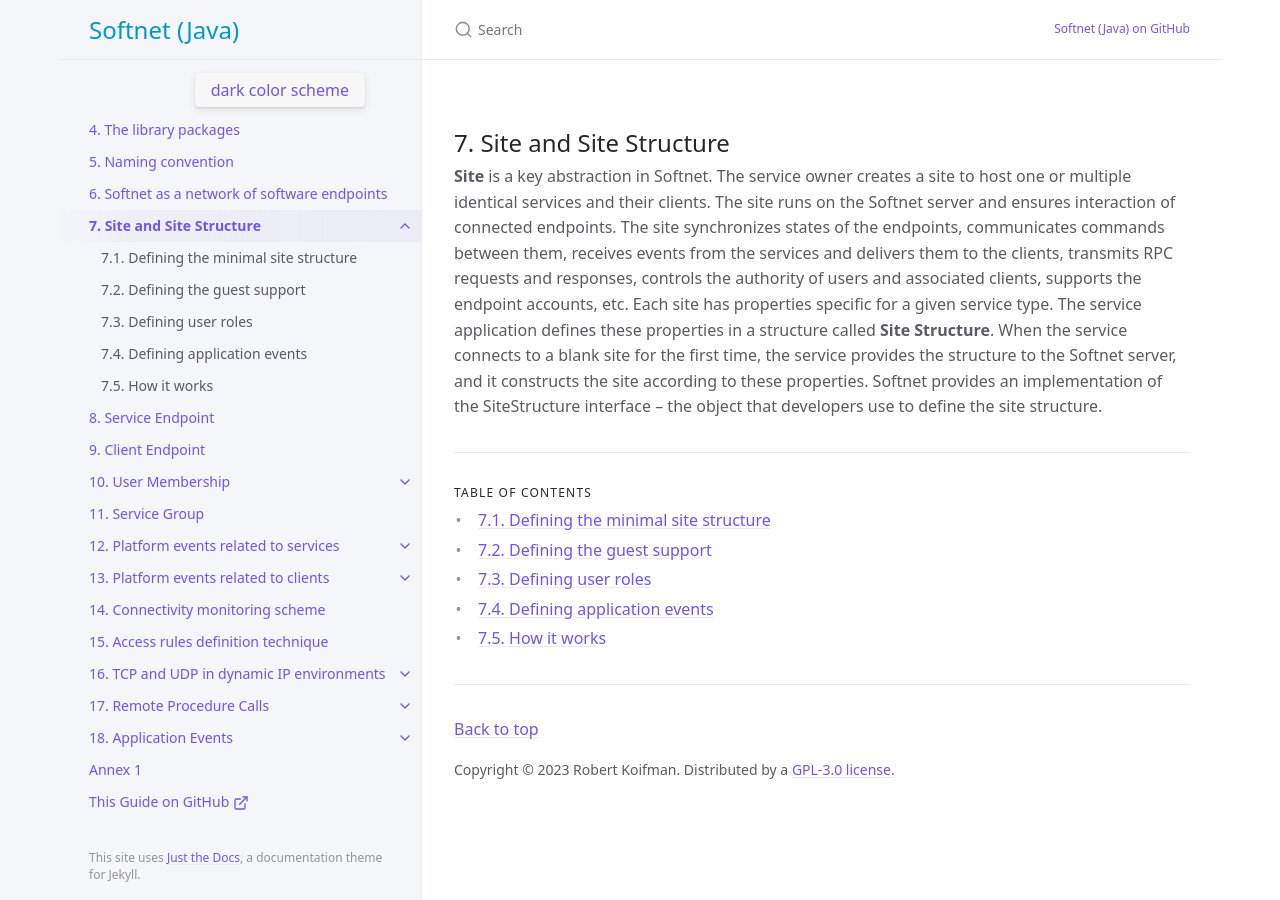
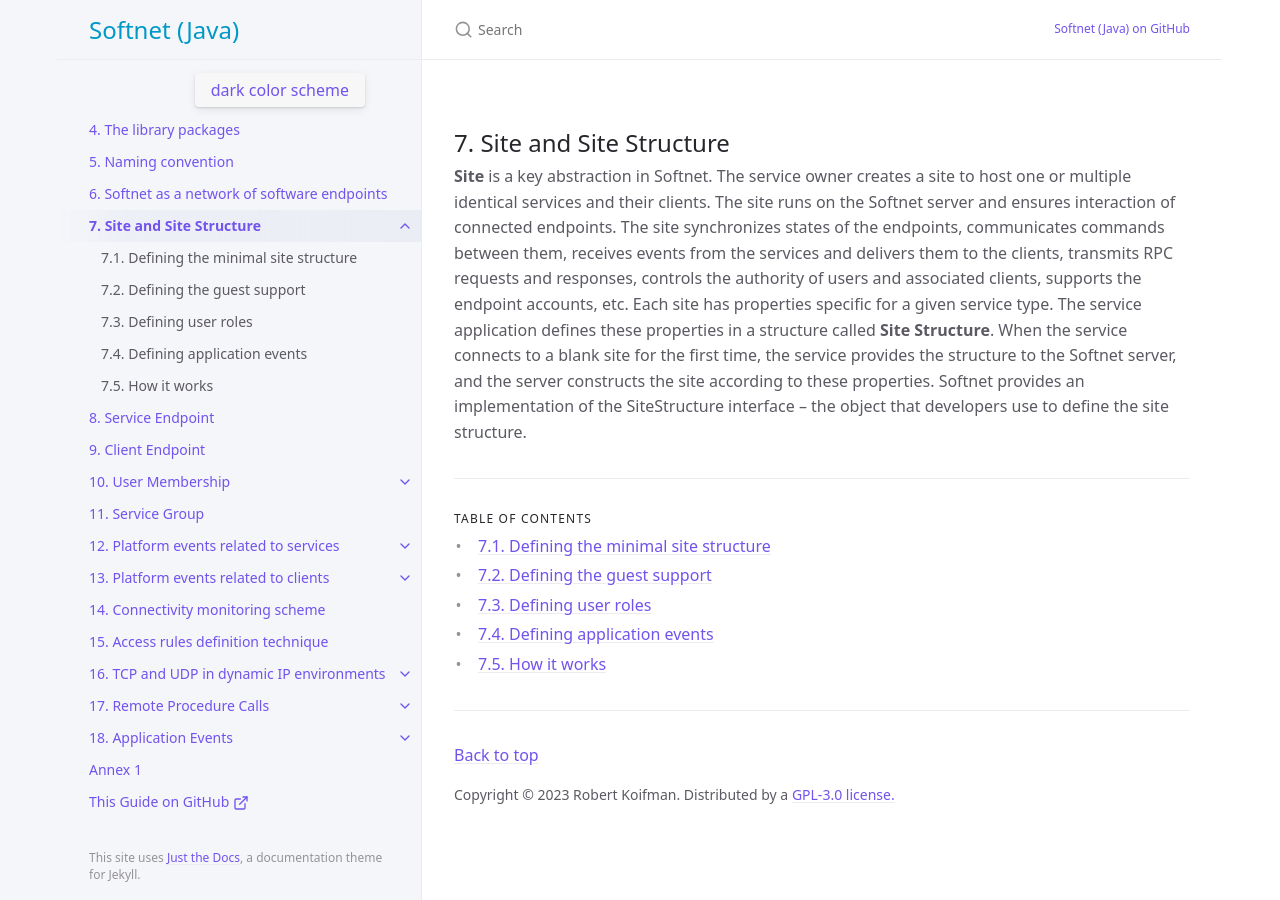
Before and after one commit to Softnet-Free/softnet-java, a Jekyll site: the page built from docs/site/intro.md, in a window 1280 px wide. Built offline with Jekyll 4.4.1, drawn with Linux system fonts in a browser that asks for light colours.

Commit message:
update to text

```diff
--- a/docs/site/intro.md
+++ b/docs/site/intro.md
@@ -7,5 +7,5 @@ has_children: true
 
 ## 7. Site and Site Structure
 
-**Site** is a key abstraction in Softnet. The service owner creates a site to host one or multiple identical services and their clients. The site runs on the Softnet server and ensures interaction of connected endpoints. The site synchronizes states of the endpoints, communicates commands between them, receives events from the services and delivers them to the clients, transmits RPC requests and responses, controls the authority of users and associated clients, supports the endpoint accounts, etc. Each site has properties specific for a given service type. The service application defines these properties in a structure called **Site Structure**. When the service connects to a blank site for the first time, the service provides the structure to the Softnet server, and it constructs the site according to these properties.
+**Site** is a key abstraction in Softnet. The service owner creates a site to host one or multiple identical services and their clients. The site runs on the Softnet server and ensures interaction of connected endpoints. The site synchronizes states of the endpoints, communicates commands between them, receives events from the services and delivers them to the clients, transmits RPC requests and responses, controls the authority of users and associated clients, supports the endpoint accounts, etc. Each site has properties specific for a given service type. The service application defines these properties in a structure called **Site Structure**. When the service connects to a blank site for the first time, the service provides the structure to the Softnet server, and the server constructs the site according to these properties.
 Softnet provides an implementation of the SiteStructure interface – the object that developers use to define the site structure.
```
